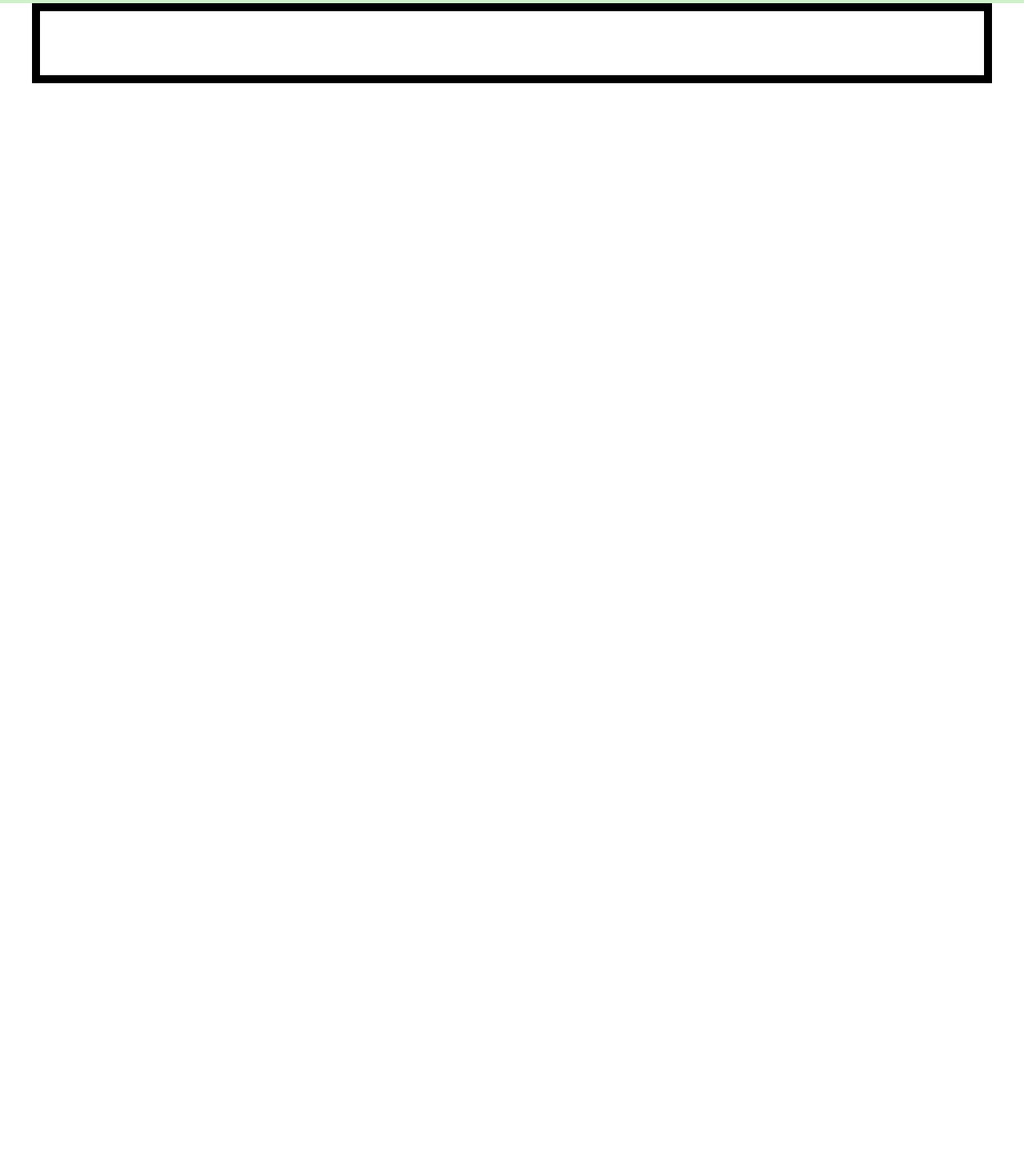
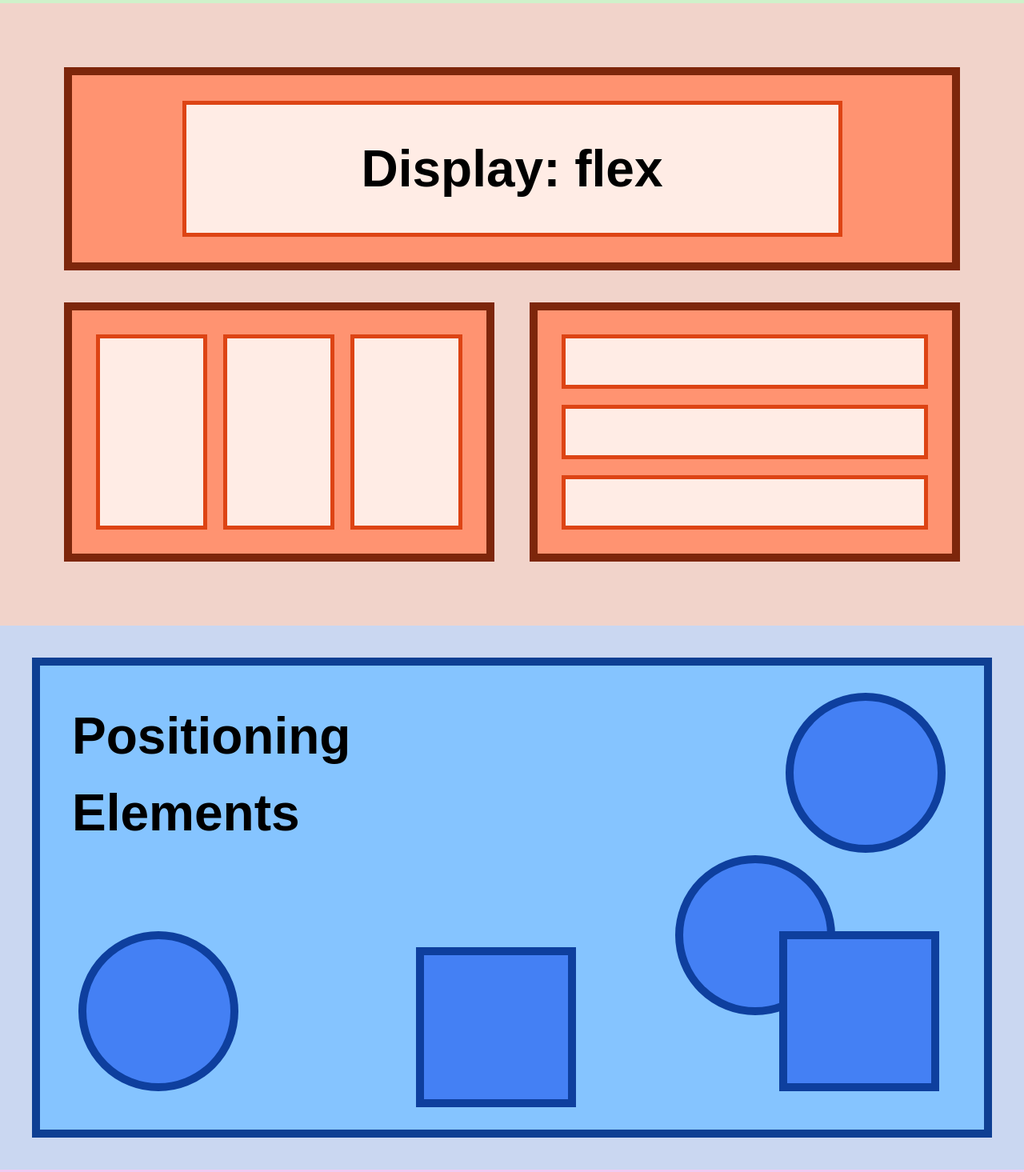
Before and after one commit to NaidelynHernandez/exercise-one-example, a plain HTML site: page index.html in a window 1280 px wide. Shown: the part 799-2264 px from the top of the page at 80% size. Before the commit the page ends 903 px from the top, so only its background shows below. Drawn offline with Linux system fonts and the light colour scheme.

Commit message:
headings and flex

```diff
--- a/index.html
+++ b/index.html
@@ -25,6 +25,7 @@
 
     </header>
 
+
     <main>
 
         <section id="box-model" class="box-model-section section-element">
@@ -37,30 +38,63 @@
                <h2> /* Border is added to width and height of element in CSS */</h2>
                <p> border: 10px solid green;</p>
 
-
+            </div>
 
 
         </section>
-        <section id="flex-box" class="flex-box-selection section "> </section>
-        <section id="positioning" class="positioning--section section">
-            <div class="interior"></div>
-
+        <section id="flex-box" class="flex-box-section section-element">
+            <div class="interior interior-flex">
+                <div class="interior-flex--top">
+                    <div>
+                        <h1> Display: flex </h1>
+                    </div>
+                </div>
+                <div class="interior-flex--horizontal">
+                    <div></div>
+                    <div></div>
+                    <div></div>
+                </div>
+                <div class="interior-flex--vertical">
+                    <div> </div>
+                    <div> </div>
+                    <div> </div>
+                </div>
+            </div>
 
         </section>
 
+        <section id="positioning-section" class="positioning-section section-element">
+            <div class=" interior">
 
+                <div class="circle circle-one"></div>
+                <div class="circle" style="right: 48px; top:34px;"></div>
+                <div class="circle" style="right: 186px; bottom: 143px;"></div>
+                <div class="square" style="right: 56px; bottom: 48px;"></div>
+                <div class="square" style="right: 510px; bottom: 28px;" ></div>
+                <h1> Positioning <br/> Elements</h1>
 
+            </div>
+        </section>
 
-
-        <section id="heading-section" class="heading-section-section"> </section>
-        <section id="simple-javascript" class="simple-javascript-section section"> </section>
-
-        <section> </section>
-
-
+        <section id="heading-section" class="heading section-element">
+            <div class="heading-section-interior-interior">
+                <h1>Proper Heading Usage (h1)</h1>
+                <h2>A heading describes the content below it (h2)</h2>
+                <h3>Style of the Text is not relevant (h3) </h3>
+                <p>Here is a paragraph about why text-size does not affect the order of the headings. We want to consider the hierarchy of the information and not the styling for determining which tag we choose </p>
+                <h4>This could be another heading about text size (h4) </h4>
+                <p>And could you put anither paragraph (or two, or three...) under this further describing this concept. (p)</p>
+            </div>
+        </section>
+        <section id="simple-javascript" class="simple-javascript section-element">
+            <div class="interior"></div>
+        </section>
         </main>
 
-        <footer> </footer>
+<footer>
+ <h2> Student Name -  Semester, Year</h2>
+
+        </footer>
 
 
 
--- a/style.css
+++ b/style.css
@@ -7,11 +7,11 @@
 body,
 h1,
 h2,
-h3
+h3,
 h4{
     box-sizing: border-box;
     margin: 0;
-    font-family: san-serif;
+    font-family: sans-serif;
 }
 
 header {
@@ -37,6 +37,51 @@ section.section-element {
 section.box-model-section{
     background-color: #CFF1CA;
 }
+
+
+
+section.heading.section-element{
+    padding: 90px;
+
+}
+
+section.heading{
+    background-color: #F1CAF0;
+
+}
+
+.heading-section-interior-interior h1,h3{
+    color:  #6C0468;
+    font-size: 64px;
+    line-height: 2;
+    margin-bottom: 25px;
+}
+
+.heading-section-interior-interior h2{
+    color:  #6C0468;
+    font-size: 40px;
+    font-weight: 700;
+    line-height: 46px;
+}
+
+
+
+.heading-section-interior-interior h4{
+    color:  #6C0468;
+    font-weight: 700;
+    font-size: 36px;
+}
+
+.heading-section-interior-interior p{
+    color:  #6C0468;
+    font-size: 20px;
+    margin-top: 45px;
+}
+
+
+
+
+/* flex box*/
 
 .interior {
     border: 10px solid black;
@@ -79,3 +124,134 @@ section.box-model-section{
 
 
 }
+
+.flex-box-section{
+    background-color: #f1d3ca;
+
+
+}
+
+.interior-flex{
+    border:none;
+    display: flex;
+    flex-wrap: wrap;
+    justify-content: space-between;
+}
+
+.interior-flex > div{
+    background-color: #ff9371;
+    border: 10px solid #7d260b;
+}
+
+.interior-flex--top{
+    flex-basis: 100%;
+    margin-bottom: 40px;
+    padding: 32px;
+
+}
+
+.interior-flex--top >div {
+    align-items: center;
+    background-color: #ffece5;
+    border: 5px solid #dd4414;
+    display: flex;
+    height: 170px;
+    justify-content: center;
+    margin: 0 auto;
+    max-width: 825px;
+    width: 100%;
+
+}
+
+.interior-flex--top >div >h1{
+    margin: 0;
+
+}
+
+.interior-flex--horizontal,
+.interior-flex--vertical {
+    display:flex;
+    flex-basis: 48%;
+    height: 324px;
+    padding: 30px;
+
+}
+
+.interior-flex--horizontal >div,
+.interior-flex--vertical >div {
+    background-color: #ffece5;
+    border: 5px solid #dd4414;
+    flex-basis: 33%;
+}
+
+
+.interior-flex--horizontal > div {
+    margin-right: 20px;
+}
+
+.interior-flex--vertical > div{
+    margin-bottom: 20px;
+}
+
+
+.interior-flex--horizontal> div:last-of-type,
+.interior-flex--vertical > div:last-of-type {
+    margin: 0;
+}
+
+
+.interior-flex--vertical{
+    flex-direction: column;
+}
+
+
+
+
+
+/* positioning elements*/
+
+.positioning-section{
+    background-color: #cad7f1;
+
+}
+
+.positioning-section .interior {
+    background-color: #85c4ff;
+    border-color: #0e3f93;
+    height: 600px;
+    overflow: hidden;
+    position: relative;
+}
+
+
+.positioning-section h1{
+    position:relative;
+    z-index: 1;
+}
+
+.circle, .square{
+    background-color: #4480f4;
+    border: 10px solid #0e3f9e;
+    height: 200px;
+    position: absolute;
+    width: 200px
+
+}
+
+.circle{
+
+     border-radius: 50%;
+
+}
+
+.circle.circle-one{
+    bottom: 48px;
+    left: 48px;
+}
+
+footer{
+    background-color: #FFC4C4;
+    color: #000000;
+    height: 108px;
+    padding: 39px;
+}
```
Also changed, not shown: Untitled-1.html (added, +1 -0 lines). Lines whose indentation alone changed are shown as unchanged.
